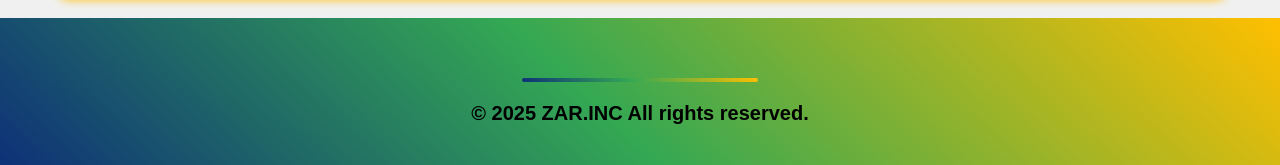
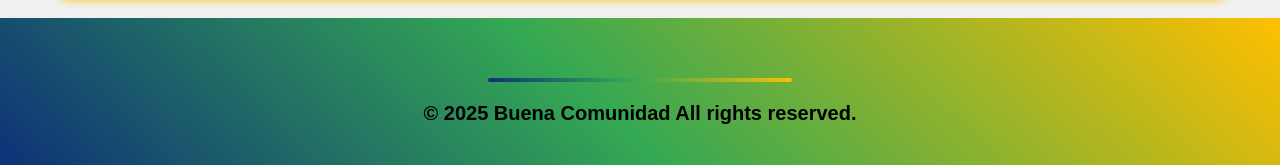
Before and after one commit to AbdulAHAD968/Buena-Comunidad, a plain HTML site: page past.html in a window 1280 px wide. Shown: the part 3799-3964 px from the top of the page. Drawn offline with nearby package versions, Linux system fonts and the light colour scheme.

Commit message:
nothing imp to tell TBH

```diff
--- a/past.html
+++ b/past.html
@@ -870,7 +870,7 @@
             <hr style="width: 70%; height: 4px; background: linear-gradient(43deg, rgb(14, 49, 120) 0%, #34A853 46%, #ffbf00 100%);; border: none; border-radius: 5px; margin: 20px auto;">
 
             <div>
-                <p>&copy; <span>2025 ZAR.INC All rights reserved.</span></p>
+                <p>&copy; <span>2025 Buena Comunidad All rights reserved.</span></p>
             </div>
         </div>
 
```
